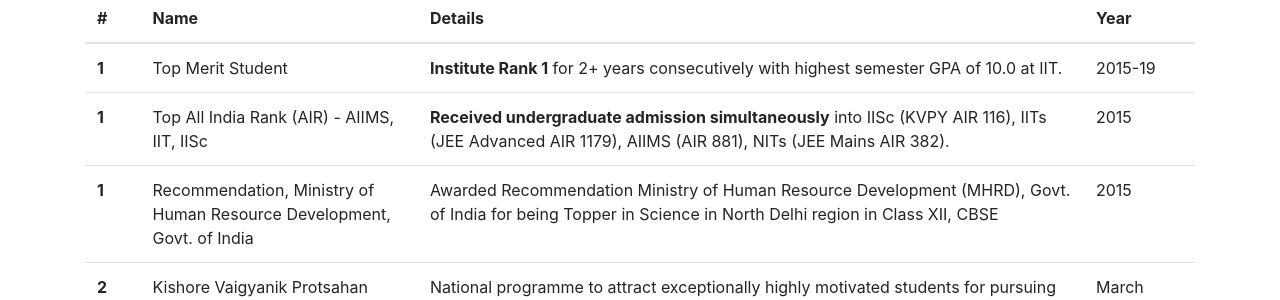
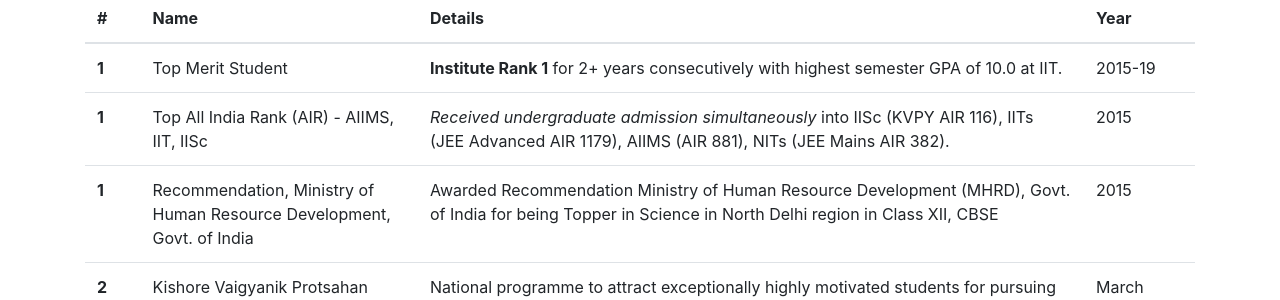
Before and after one commit to thenamangoyal/thenamangoyal.github.io, a Jekyll site: the page built from achievements.html, in a window 1280 px wide. Shown: the part 221-521 px from the top of the page. Built offline with Jekyll 4.4.1, drawn with Linux system fonts in a browser that asks for light colours; nearby versions of some CDN libraries.

```diff
--- a/achievements.html
+++ b/achievements.html
@@ -32,7 +32,7 @@ permalink: "/achievements"
             <tr>
                 <th scope="row">1</th>
                 <td>Top All India Rank (AIR) - AIIMS, IIT, IISc</td>
-                <td><strong>Received undergraduate admission simultaneously</strong> into IISc (KVPY AIR 116), IITs (JEE Advanced AIR 1179), AIIMS (AIR 881), NITs (JEE Mains AIR
+                <td><i>Received undergraduate admission simultaneously</i> into IISc (KVPY AIR 116), IITs (JEE Advanced AIR 1179), AIIMS (AIR 881), NITs (JEE Mains AIR
 382).
             </td>
                 <td>2015</td>
```
